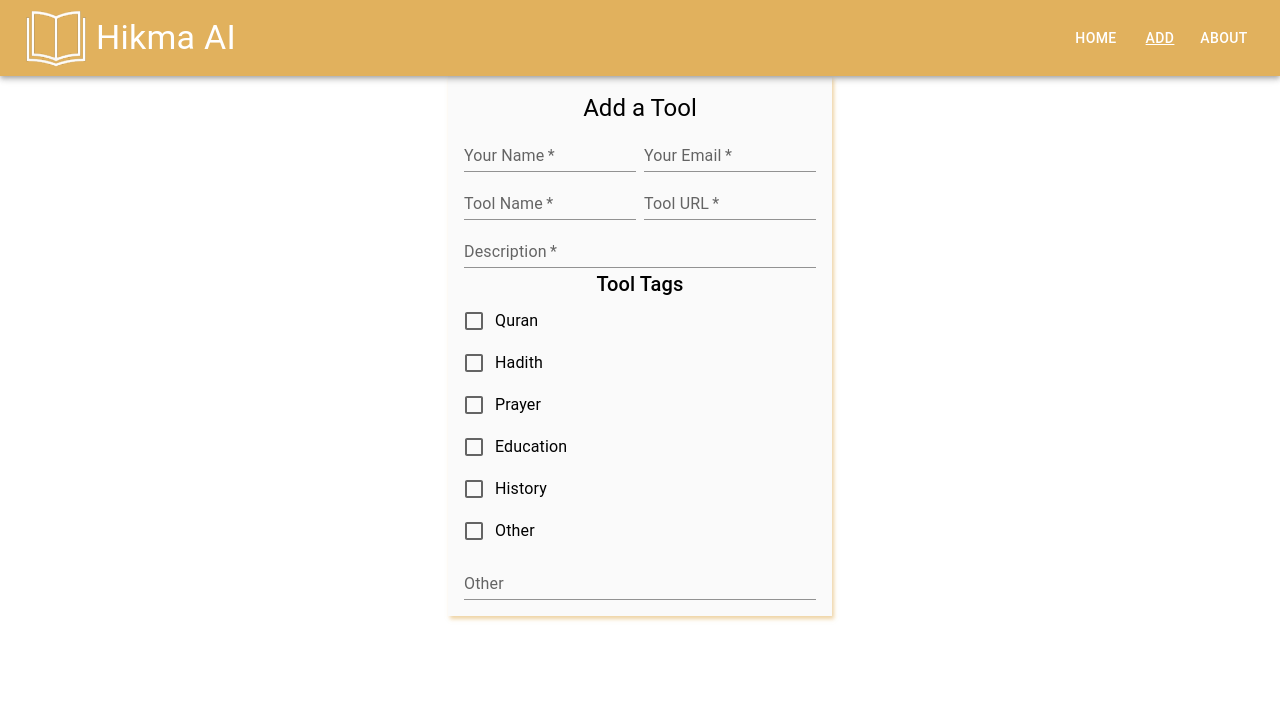
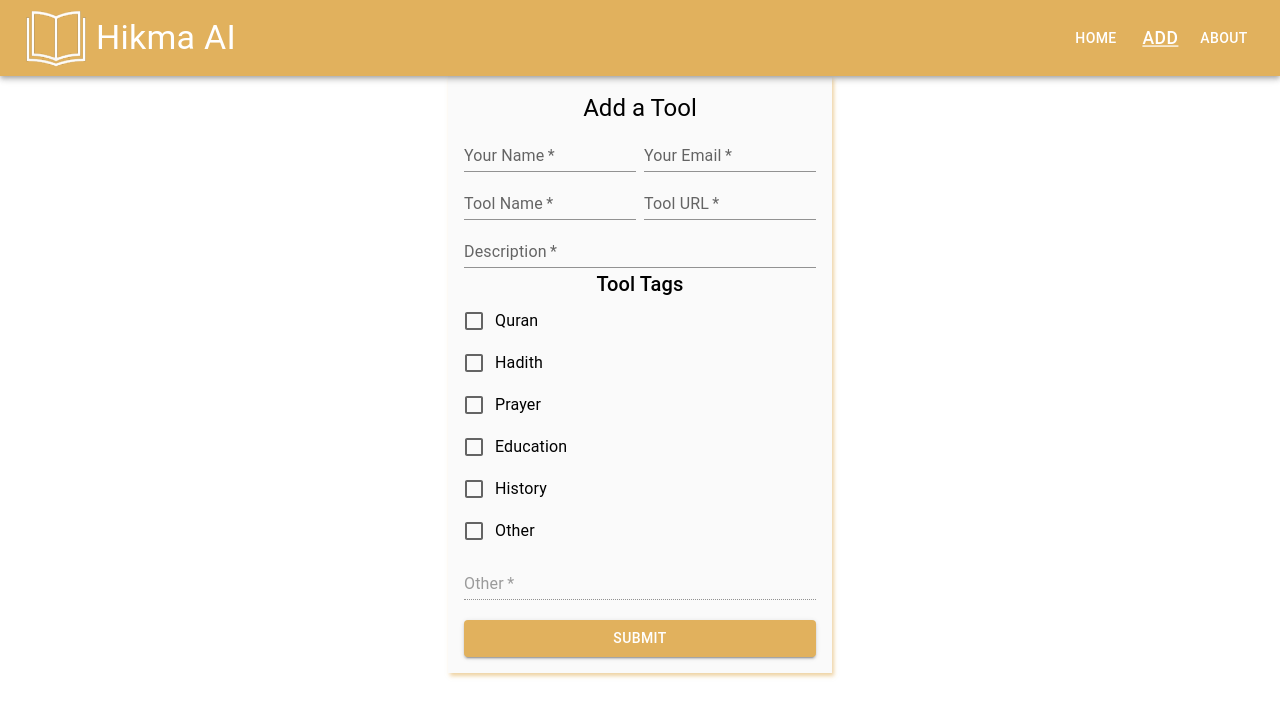
Before and after one commit to House-of-Wisdom-HOW/hikma-ai-frontend, a React (Create React App) app: page /add in a window 1280 px wide. Shown: the top 716 px of the page. Built offline with nearby package versions, Linux system fonts and the light colour scheme.

Commit message:
setup emailjs form

```diff
--- a/package.json
+++ b/package.json
@@ -3,10 +3,12 @@
   "version": "0.1.0",
   "private": true,
   "dependencies": {
+    "@emailjs/browser": "^3.11.0",
     "@emotion/react": "^11.11.1",
     "@emotion/styled": "^11.11.0",
     "@mui/icons-material": "^5.13.7",
     "@mui/material": "^5.13.7",
+    "emailjs-com": "^3.2.0",
     "react": "^18.2.0",
     "react-dom": "^18.2.0",
     "react-router-dom": "^6.14.1",
--- a/src/components/FilterCheckbox.tsx
+++ b/src/components/FilterCheckbox.tsx
@@ -2,6 +2,8 @@ import { FormControlLabel, Checkbox } from '@mui/material';
 
 interface Props {
   label: string
+  checked?: boolean
+  onChange?: () => void
 }
 
 function FilterCheckbox(props: Props) {
--- a/src/components/NavButton.tsx
+++ b/src/components/NavButton.tsx
@@ -10,9 +10,11 @@ interface Props {
 function NavButton({ children, ...props }: Props) {
   return (
     <Button color='secondary'>
-      <NavLink {...props} style={({ isActive }) => ({
-        textDecoration: isActive ? 'underline' : 'none',
-      })}>
+      <NavLink
+        {...props}
+        className={({ isActive }) => (isActive ? 'transform transition duration-300 scale-125' : 'transform transition duration-300 scale-100')}
+        style={({ isActive }) => ({ textDecoration: isActive ? 'underline' : 'none', })}
+      >
         {children}
       </NavLink>
     </Button>
--- /dev/null
+++ b/src/components/ToolInput.tsx
@@ -0,0 +1,30 @@
+import { TextField } from '@mui/material';
+import { ChangeEvent } from 'react';
+
+interface props {
+  label: string
+  id: string
+  value: string
+  handleChange: (e: ChangeEvent<HTMLInputElement | HTMLTextAreaElement>) => void
+  disabled?: boolean
+  multiline?: boolean
+  maxRows?: number
+}
+
+function ToolInput({ id, value, handleChange, ...props }: props) {
+  return (
+    <TextField
+      {...props}
+      required
+      className='w-full'
+      id={id}
+      name={id}
+      variant='standard'
+      color='primary'
+      value={value}
+      onChange={handleChange}
+    />
+  );
+}
+
+export default ToolInput;
--- a/src/layout/Add.tsx
+++ b/src/layout/Add.tsx
@@ -1,33 +1,142 @@
-import { Box, TextField, Typography, FormGroup } from '@mui/material';
+import { useState, ChangeEvent, FormEvent } from 'react';
+import { Box, Typography, FormGroup, Button } from '@mui/material';
 import FilterCheckbox from '../components/FilterCheckbox';
 import tags from '../data/tags.json';
+import emailjs from 'emailjs-com';
+import ToolInput from '../components/ToolInput';
+
+interface FormValues {
+  name: string
+  email: string
+  toolName: string
+  toolURL: string
+  description: string
+  tags: string[]
+  otherTag: string
+}
 
 function Add() {
+  const formTags = [...tags, { tag: 'Other', id: tags.length + 1 }];
+  const [formValues, setFormValues] = useState<FormValues>({
+    name: '',
+    email: '',
+    toolName: '',
+    toolURL: '',
+    description: '',
+    tags: [],
+    otherTag: ''
+  });
+
+  const handleChange = (e: ChangeEvent<HTMLInputElement | HTMLTextAreaElement>) => {
+    const { name, value } = e.target;
+    setFormValues((prevValues) => ({
+      ...prevValues,
+      [name]: value
+    }));
+  };
+
+  const handleSubmit = (e: FormEvent) => {
+    e.preventDefault();
+    // Use the formValues object to send the email using EmailJS
+    const formData = formValues as unknown as Record<string, unknown>;
+    emailjs
+      .send('your_service_id', 'your_template_id', formData, 'your_user_id')
+      .then((response) => {
+        console.log('Email sent successfully!', response);
+      })
+      .catch((error) => {
+        console.error('Error sending email:', error);
+      });
+  };
+
+  const handleTagChange = (tag: string) => {
+    if (formValues.tags.includes(tag)) {
+      setFormValues((prevValues) => ({
+        ...prevValues,
+        tags: prevValues.tags.filter((t) => t !== tag),
+        otherTag: tag === 'Other' ? '' : formValues.otherTag
+      }));
+    } else {
+      setFormValues((prevValues) => ({
+        ...prevValues,
+        tags: [...prevValues.tags, tag],
+        otherTag: tag === 'Other' ? '' : formValues.otherTag
+      }));
+    }
+  };
+
   return (
-    <Box className='p-4 w-96 h-auto bg-gray m-auto text-center shadow-bown'>
+    <Box component='form' className='p-4 w-96 h-auto bg-gray m-auto text-center shadow-bown'>
       <Typography variant='h5'>Add a Tool</Typography>
 
       <Box className='flex gap-2'>
-        <TextField required className='w-full' id='standard-required' label='Your Name' variant='standard' color='primary' />
-        <TextField required className='w-full' id='standard-required' label='Your Email' variant='standard' color='primary' />
+        <ToolInput
+          id='name'
+          label='Your Name'
+          value={formValues.name}
+          handleChange={handleChange}
+        />
+        <ToolInput
+          id='email'
+          label='Your Email'
+          value={formValues.email}
+          handleChange={handleChange}
+        />
       </Box>
 
       <Box className='flex gap-2'>
-        <TextField required className='w-full' id='standard-required' label='Tool Name' variant='standard' color='primary' />
-        <TextField required className='w-full' id='standard-required' label='Tool URL' variant='standard' color='primary' />
+        <ToolInput
+          id='toolName'
+          label='Tool Name'
+          value={formValues.toolName}
+          handleChange={handleChange}
+        />
+        <ToolInput
+          id='toolURL'
+          label='Tool URL'
+          value={formValues.toolURL}
+          handleChange={handleChange}
+        />
       </Box>
 
-      <TextField required multiline maxRows={3} className='w-full' id='standard-multiline-flexible' label='Description' variant='standard' color='primary' />
+      <ToolInput
+        id='description'
+        label='Description'
+        value={formValues.description}
+        handleChange={handleChange}
+        multiline
+        maxRows={3}
+      />
 
       <Typography variant='h6'>Tool Tags</Typography>
-      <FormGroup className=''>
-        {tags.map(({ tag, id }) => (
-          <FilterCheckbox label={tag} key={id}/>
+
+      <FormGroup>
+        {formTags.map(({ tag, id }) => (
+          <FilterCheckbox
+            label={tag}
+            key={id}
+            checked={formValues.tags.includes(tag)}
+            onChange={() => { handleTagChange(tag); }}
+          />
         ))}
-          <FilterCheckbox label='Other'/>
       </FormGroup>
-      <TextField className='w-full' id='standard-basic' label='Other' variant='standard' color='primary' />
 
+        <ToolInput
+          id='otherTag'
+          label='Other'
+          value={formValues.otherTag}
+          handleChange={handleChange}
+          disabled={!formValues.tags.includes('Other')}
+        />
+
+      <Button
+        sx={{ marginTop: '20px', color: 'white', width: '100%' }}
+        variant='contained'
+        color='primary'
+        onClick={handleSubmit}
+      >
+        Submit
+      </Button>
     </Box>
   );
 }
```
Also changed, not shown: 2 other files (tests, documents, lock files or other folders).
